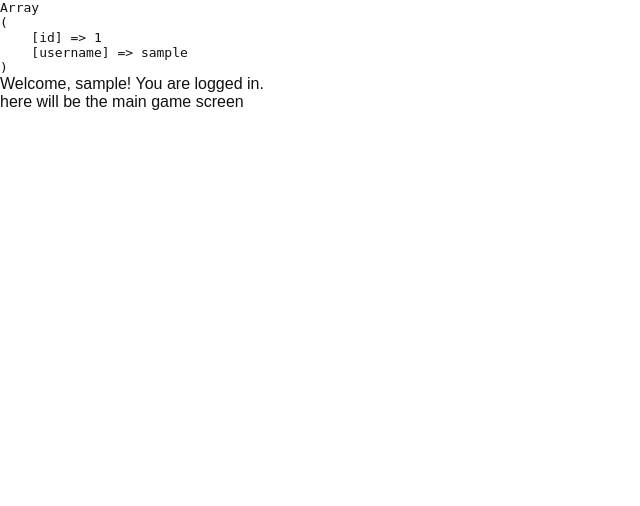
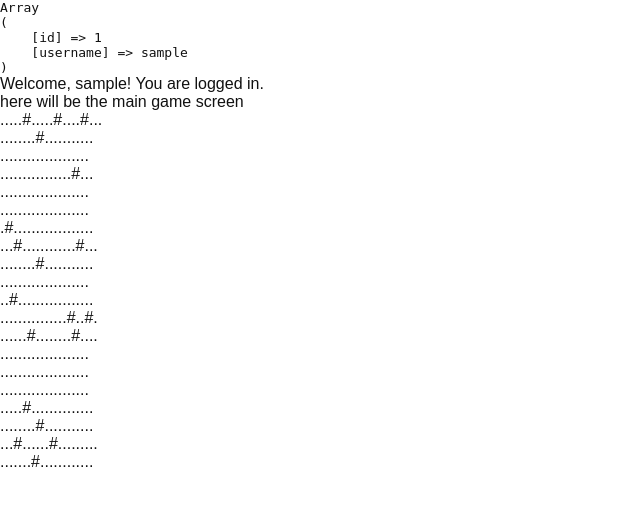
Before and after one commit to ElijahPlushkov/roguelike-game-test, a PHP site: page /app/game/game in a window 1280 px wide. Shown: the top 506 px of the page, without its empty margins (0-640 px from the left). Run offline with PHP 8.4, Linux system fonts and the light colour scheme; the visitor is signed in with stand-in values (Sample User, id 1); some libraries are stand-ins or nearby versions.

Commit message:
introduced simple map generator

```diff
--- a/app/game/game.php
+++ b/app/game/game.php
@@ -1,5 +1,19 @@
 <?php
 
 require_once __DIR__ . "/../views/header.php";
+require "map-generator.model.php";
+require "tiles.model.php";
+require "map-generator.controller.php";
 
 echo "here will be the main game screen";
+
+$map = new createGameMap();
+$map->createEarthTiles(20);
+
+?>
+
+<section class="map-display">
+    <?php
+    echo $map->getOutput();
+    ?>
+</section>
--- a/app/game/main-menu.php
+++ b/app/game/main-menu.php
@@ -71,9 +71,9 @@ require_once __DIR__ . "/../views/header.php";
     <section class="menu__container">
 
         <?php if (isset($_SESSION["id"])) : ?>
-            <div class="menu__button">
-                New Game
-            </div>
+            <form action="game" method="POST">
+                <button type="submit" class="menu__button">New Game</button>
+            </form>
 
             <div class="menu__button">
                 Load Game
--- /dev/null
+++ b/app/game/map-generator.controller.php
@@ -0,0 +1,24 @@
+<?php
+
+class createGameMap extends Map {
+
+    public function getOutput() {
+        $output = "";
+        for ($y = 0; $y < $this->height; $y++) {
+            $output .= '<div>';
+            for ($x = 0; $x < $this->width; $x++) {
+                $output .= $this->getTile($x, $y)->display();
+            }
+            $output .= '</div>';
+        }
+        return $output;
+    }
+
+    public function createEarthTiles(int $quantity): void {
+        for ($i = 0; $i < $quantity; $i++) {
+            $x = rand(0, $this->width - 1);
+            $y = rand(0, $this->height - 1);
+            $this->addTile(new EarthTile(), $x, $y);
+        }
+    }
+}
--- /dev/null
+++ b/app/game/map-generator.model.php
@@ -0,0 +1,35 @@
+<?php
+
+class Map {
+    protected string $name;
+    protected int $width;
+    protected int $height;
+    protected array $generatedMap;
+
+    public function __construct (int $width = 20, int $height = 20, string $name = null) {
+        $this->name = $name ?? "Dungeon";
+        $this->width = $width;
+        $this->height = $height;
+        $this->generateMap();
+    }
+
+    protected function generateMap(): void {
+        for ($x = 0; $x < $this->width; $x++) {
+            for ($y = 0; $y < $this->height; $y++) {
+                $this->generatedMap[$x][$y] = new EmptyTile();
+            }
+        }
+    }
+
+    protected function addTile($tile, int $width, int $height) {
+        $this->generatedMap[$width][$height] = $tile;
+    }
+
+    public function getTile(int $width, int $height) {
+        return $this->generatedMap[$width][$height];
+    }
+
+    public function getGeneratedMap(): array {
+        return $this->generatedMap;
+    }
+}
--- /dev/null
+++ b/app/game/tiles.model.php
@@ -0,0 +1,17 @@
+<?php
+
+interface displayTiles {
+    public function display(): string;
+}
+
+class EmptyTile implements displayTiles {
+    public function display(): string {
+        return ".";
+    }
+}
+
+class EarthTile implements displayTiles {
+    public function display(): string {
+        return "#";
+    }
+}
```
